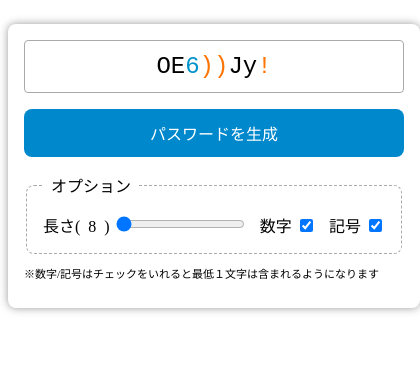
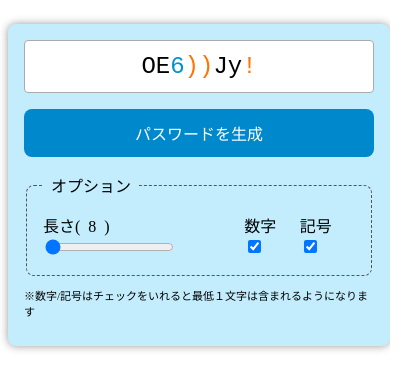
Before and after one commit to 3-saki/MyPasswordApp, a plain HTML site: page index.html in a window 390 px wide. Shown: the whole page, 420 px wide, since content can reach past the window. Drawn offline with Linux system fonts and the light colour scheme.

Commit message:
Add files via upload

```diff
--- a/style.css
+++ b/style.css
@@ -70,3 +70,20 @@ legend {
     display: inline-block;
     text-align: center;
 }
+
+
+@media (max-width:400px) {
+    main {
+        width: 350px;
+        background: rgb(195, 237, 253);
+    }
+
+    #result {
+        background: white;
+    }
+
+    fieldset {
+        border: 1px dashed #555;
+    }
+
+}
```
